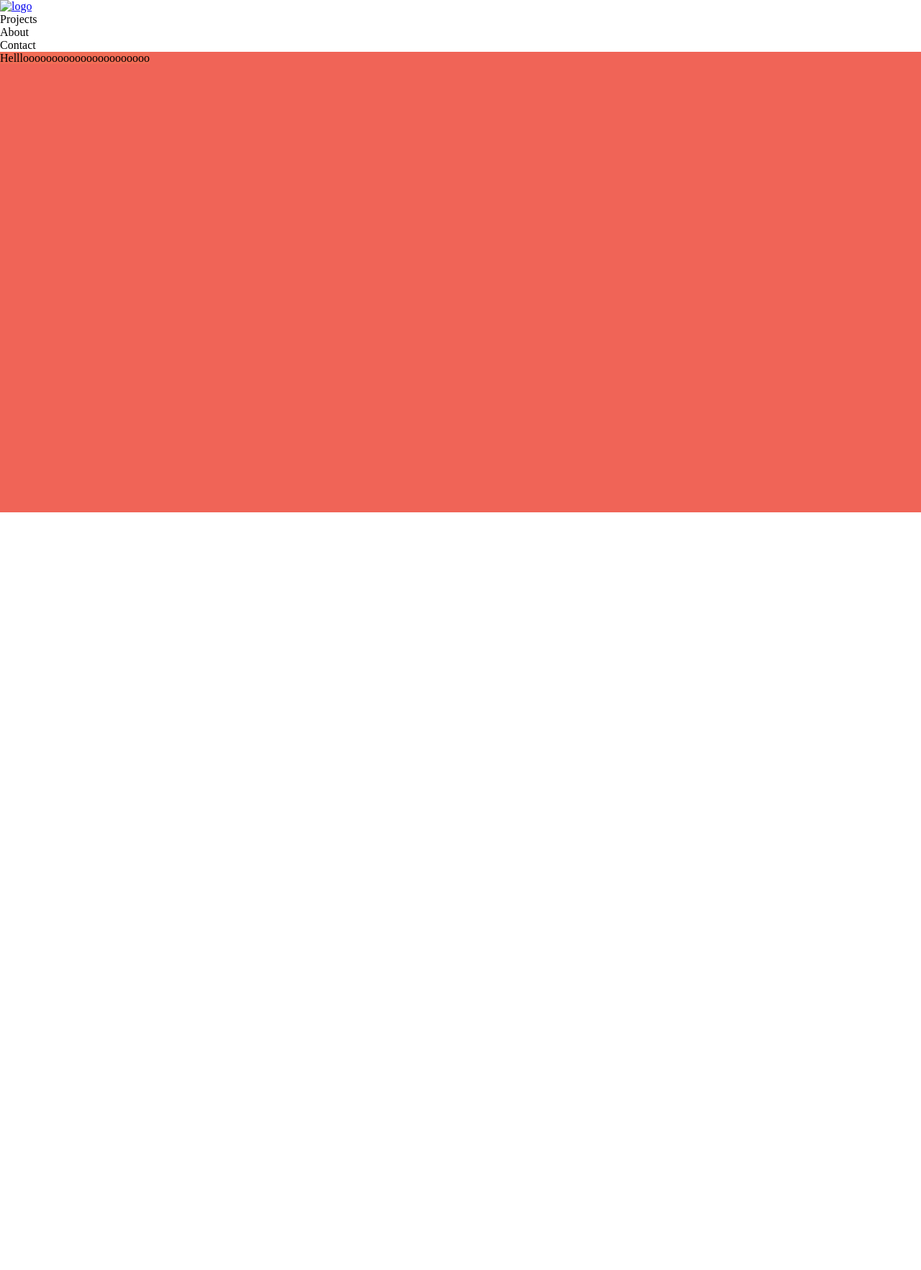
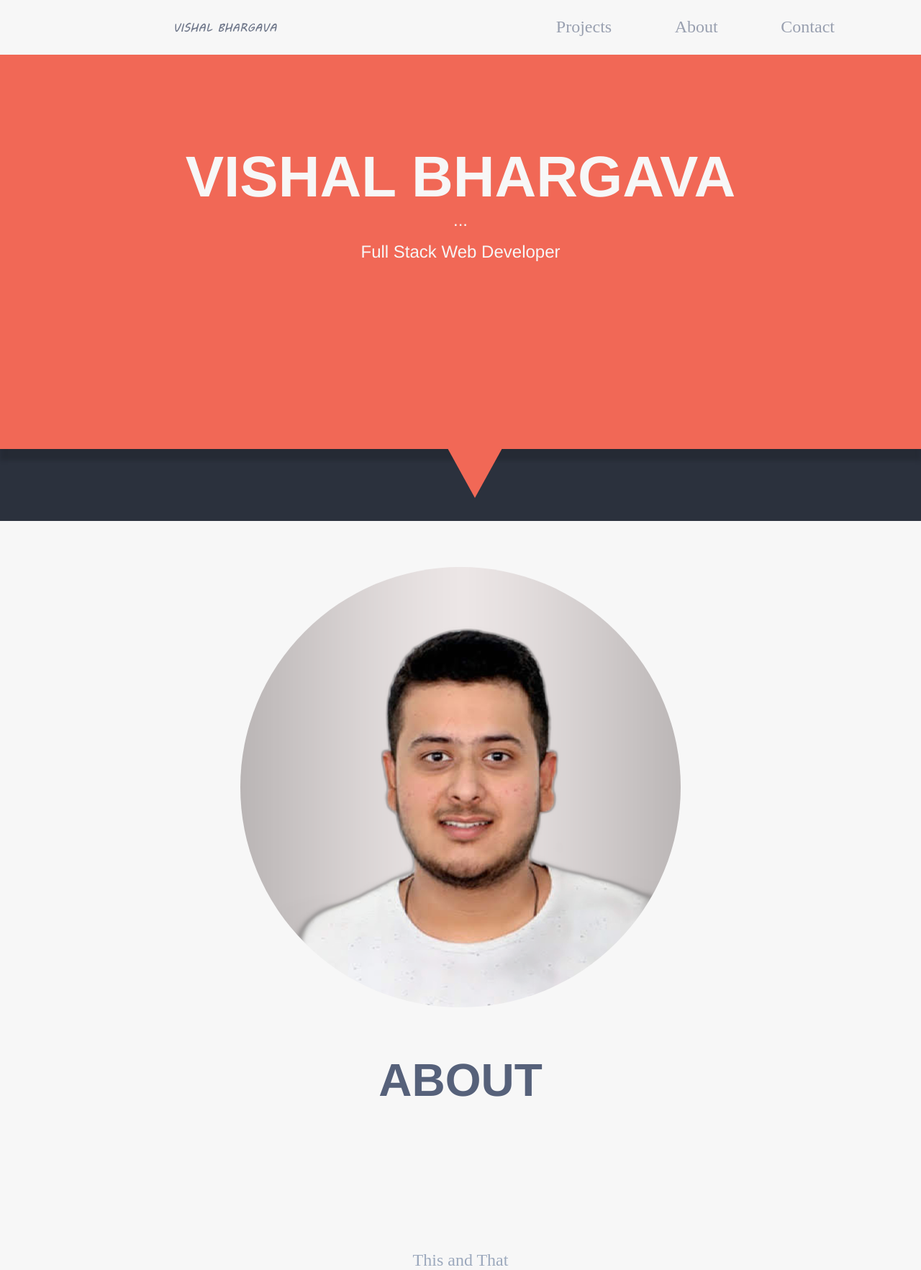
Before and after one commit to sadhakvishu/sadhakvishu.github.io, a plain HTML site: page index.html in a window 1280 px wide. Shown: the whole page at 72% size. Before the commit the page ends 800 px from the top, so only its background shows below. Drawn offline with Linux system fonts and the light colour scheme.

Commit message:
made landing page

```diff
--- a/index.css
+++ b/index.css
@@ -3,17 +3,161 @@
     padding: 0;
     box-sizing: border-box;
 }
+header{
+    background-color: #F7F7F7;
+    position:fixed;
+    z-index: 2;
+    width: 100%;
+}
+.header{
+    display: grid;
+    grid-template-columns: 20% 40%;
+    justify-content: space-between;
+    align-items: center;
+    width: 85%;
+    margin: auto;
+}
+.header .logo{
+    height:4rem;
+}
+.header img{
+    width:200%;
+    height: 100%;
+}
+.navbar ul{
+    display: flex;
+    justify-content: space-between;
+    align-items: center;
+    text-decoration: none;
+    list-style: none;
+    color: #99A0B0;
+}
+.navbar li{
+    padding: 1.5rem;
+    font-weight: 400;
+    font-size: 1.5rem;
+    border-bottom: 1px solid transparent;
+}
+
+.navbar li:hover{
+    color: #E26F6E;
+    background-color: #FCF1F1;
+    transition: 0.25s ease-in-out ;
+    cursor: pointer;
+    /* margin-bottom: -5px; */
+    border-bottom: 1px solid #F16856;
+}
 
 .landing{
-    height: 80vh;
-    background-color: #f06457;
+    height: 78vh;
+    background-color: #F16856;
+    box-shadow: rgba(0, 0, 0, 0.15) 0px 16px 6px 0px;
+    position: relative;
+    font-family: calluna-sans, Helvetica, "Helvetica Neue", Arial;
 }
+.landing>h1,p,span{
+    color: #F7F7F7;
+    text-align: center;
+    padding-top: 25vh;
+    font-size: 5rem;
+}
+.landing span{
+    display: block;
+    font-size: 1.5rem;
+    padding-top: 0px;
+    font-weight: 0;
+}
+.landing>p{
+    padding-top: 1rem;
+    font-size: 1.5rem;
+}
+
 .landing::after{
-    content: "Hellloooooooooooooooooooooo";
-    height: 200px;
-    width: 200px;
-    background-color:  #F16C55;
-    color: black ;
+    content: "";
+    display: block;
+    position: absolute;
+    border-bottom-width: 0 ;
+    bottom: -8.5vh;
+    right: 47%;
+    margin-right: -2.4vh;
+    width: 0;
+    height: 0;
+    border: 4.8vh solid transparent;
+    border-bottom: 0;
+    border-top: 8.7vh solid #F16856;
+    /* box-shadow: #053daf; */
+}
 
+.projects{
+    background-color: #2B313D;
+    height: 100px;
+}
+
+.about{
+    background-color: #F7F7F7;
+    width: 100%;
+}
+.dp{
+    border-radius: 50%;
+    display: block;
+    margin: auto;
+    padding: 4rem 0rem;
+    width: 90%;
+    max-width: 612px;
+}
+.about h1{
+    text-align: center;
+    color: #56617A;
+    font-family: calluna-sans, Helvetica, "Helvetica Neue", Arial;
+    font-weight: 900;
+    font-size: 4rem;
+}
+.about p{
+    text-align: center;
+    color: #9CA9BD;
+    font-weight: 400;
+    font-size: 1.5rem;
+}
+
+@media all and (max-width: 920px)  {
+    body{
+        width: 100%;
+        margin: auto;
+    }
+    .header{
+        width: 100%;
+        margin: auto;
+        justify-content: space-around;
+    }
+    .header li{
+        padding: 1.2rem;
+    }
+    .landing h1{
+        font-size: 4.2rem;
+    }
 
 }
+@media all and (max-width:700px){
+    body{
+        width: 100%;
+        margin: auto;
+    }
+    .logo{
+        display:none;
+    }
+    .header{
+        width: 85%;
+        margin: auto;
+        grid-template-columns: 100%;
+        justify-content: space-around;
+    }
+    .landing{
+        /* width: 100%; */
+    }
+    .header li{
+        padding: 1.2rem;
+    }
+    .landing h1{
+        font-size: 2.2rem;
+    }
+}
--- a/index.html
+++ b/index.html
@@ -13,7 +13,7 @@
     <div class="header">
         <div class="logo">
             <a href="#">
-                <img src="#" alt="logo">
+                <img src="./Resources/name.svg" alt="logo">
             </a>
         </div>
         <div class="navbar">
@@ -28,7 +28,11 @@
 
    <!-- Landing page section -->
     <section class="landing">
-
+        <h1>
+            VISHAL BHARGAVA
+        </h1>
+        <span>...</span>
+        <p>Full Stack Web Developer</p>
     </section>
 
     <!-- Projects Section -->
@@ -43,7 +47,11 @@
 
     <!-- About Section -->
     <section class="about">
-
+        <div class="about_img">
+            <img class="dp" src="./Resources/profile-pic.png" alt="profilePic">
+            <h1>ABOUT</h1>
+            <p>This and That</p>
+        </div>
     </section>
 
     <!-- FOOTER SECTION -->
```
Also changed, not shown: Resources/name.svg (added), Resources/profile-pic.png (added).
